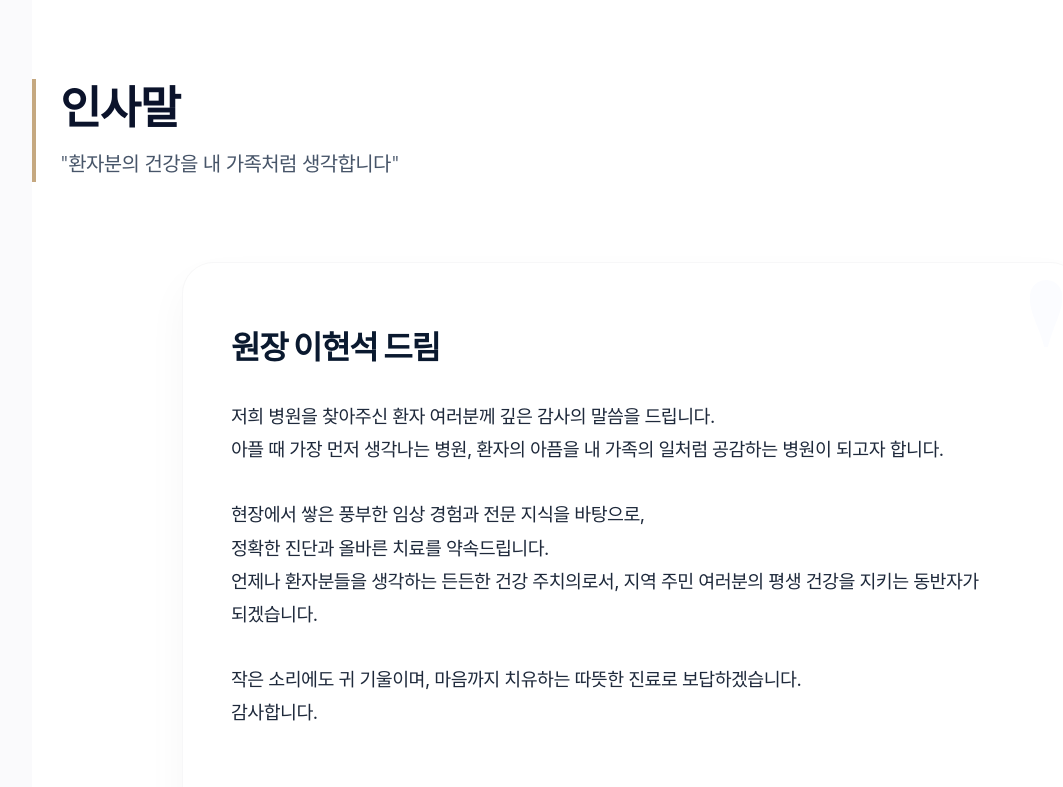
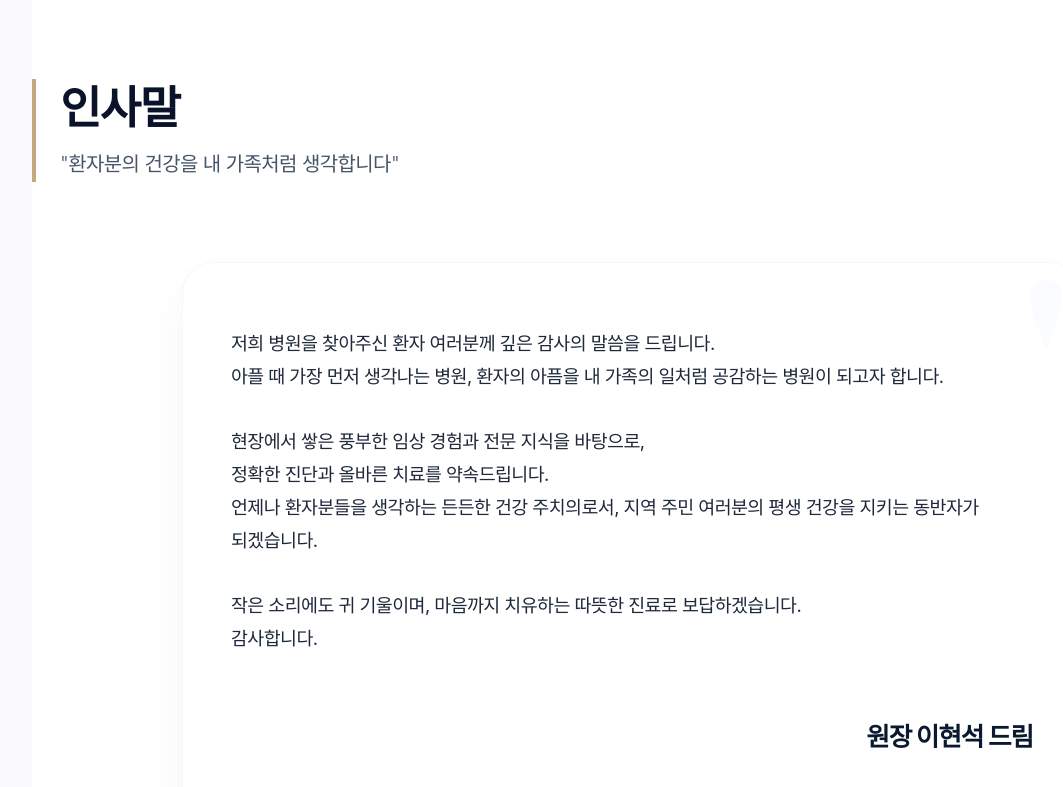
Before and after one commit to bnam1321-bit/365-clinic-web, a Next.js app: page /about in a window 1280 px wide. Shown: the part 433-1220 px from the top of the page, without its empty margins (8-1071 px from the left). Built offline with nearby package versions, Linux system fonts and the light colour scheme; a web font is replaced by a local one.

Commit message:
Move '원장 이현석 드림' signature to the bottom right of the about greetings letter

```diff
--- a/src/app/about/page.tsx
+++ b/src/app/about/page.tsx
@@ -27,7 +27,6 @@ export default function About() {
                         <div className="editorial-card" style={{ maxWidth: '900px', margin: '0 auto' }}>
                             <div className="bg-number">"</div>
                             <div className="card-content">
-                                <h3 className="card-title" style={{ marginBottom: '2rem' }}>원장 이현석 드림</h3>
                                 <p className="card-text">
                                     저희 병원을 찾아주신 환자 여러분께 깊은 감사의 말씀을 드립니다.<br />
                                     아플 때 가장 먼저 생각나는 병원, 환자의 아픔을 내 가족의 일처럼 공감하는 병원이 되고자 합니다.
@@ -37,10 +36,13 @@ export default function About() {
                                     정확한 진단과 올바른 치료를 약속드립니다.<br />
                                     언제나 환자분들을 생각하는 든든한 건강 주치의로서, 지역 주민 여러분의 평생 건강을 지키는 동반자가 되겠습니다.
                                 </p>
-                                <p className="card-text">
+                                <p className="card-text" style={{ marginBottom: '0' }}>
                                     작은 소리에도 귀 기울이며, 마음까지 치유하는 따뜻한 진료로 보답하겠습니다.<br />
                                     감사합니다.
                                 </p>
+                                <h3 className="card-title" style={{ textAlign: 'right', marginTop: '4rem', marginBottom: '0', fontSize: '1.6rem' }}>
+                                    원장 이현석 드림
+                                </h3>
                             </div>
                         </div>
                     </section>
```
